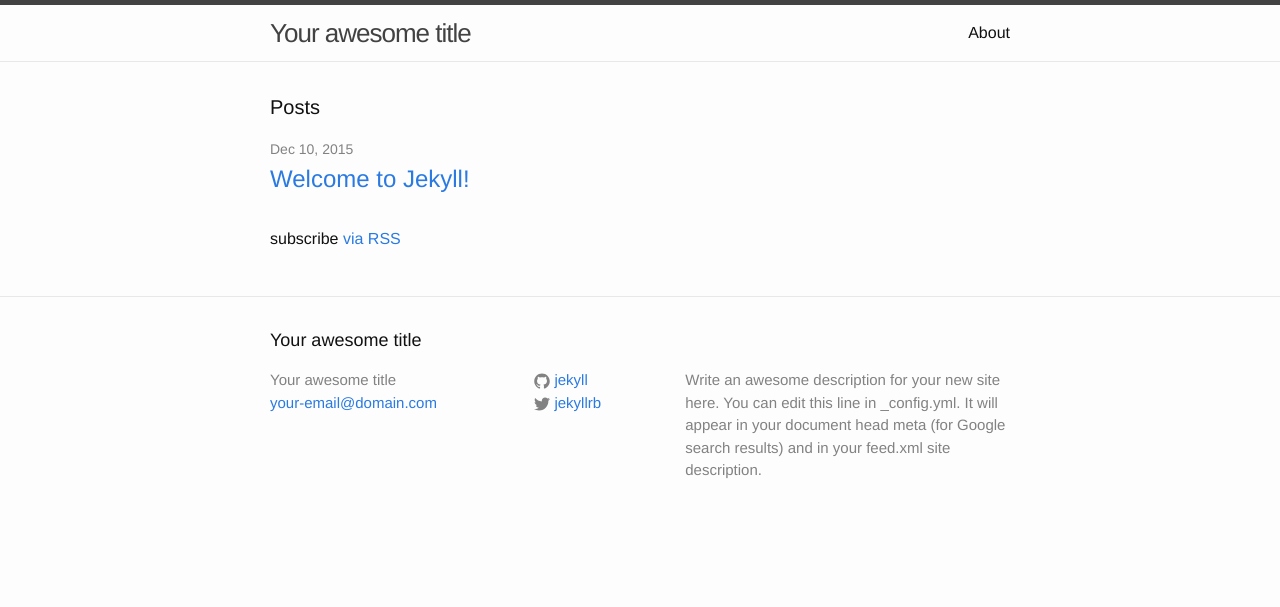
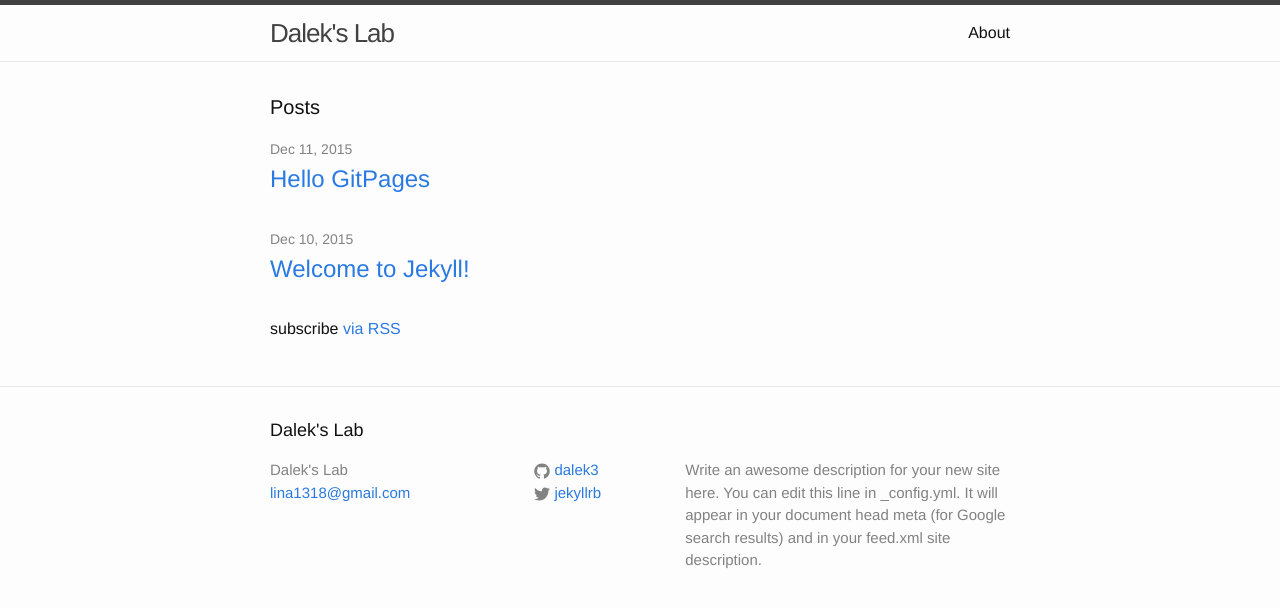
Before and after one commit to dalek3/dalek3.github.io, a Jekyll site: the page built from index.html, in a window 1280 px wide. Shown: the top 607 px of the page. Built offline with Jekyll 4.4.1, drawn with Linux system fonts in a browser that asks for light colours.

Commit message:
hello world

```diff
--- a/_config.yml
+++ b/_config.yml
@@ -6,16 +6,16 @@
 # 'jekyll serve'. If you change this file, please restart the server process.
 
 # Site settings
-title: Your awesome title
-email: your-email@domain.com
+title: Dalek's Lab
+email: lina1318@gmail.com
 description: > # this means to ignore newlines until "baseurl:"
   Write an awesome description for your new site here. You can edit this
   line in _config.yml. It will appear in your document head meta (for
   Google search results) and in your feed.xml site description.
 baseurl: "" # the subpath of your site, e.g. /blog
-url: "http://yourdomain.com" # the base hostname & protocol for your site
+url: "http://dalek3.github.io" # the base hostname & protocol for your site
 twitter_username: jekyllrb
-github_username:  jekyll
+github_username:  dalek3
 
 # Build settings
 markdown: kramdown
--- a/css/main.scss
+++ b/css/main.scss
@@ -6,7 +6,7 @@
 
 
 // Our variables
-$base-font-family: "Helvetica Neue", Helvetica, Arial, sans-serif;
+$base-font-family: "ubuntu mono", "나눔바른고딕", "nanum-barun-gothic", "Helvetica Neue", Helvetica, Arial, sans-serif;
 $base-font-size:   16px;
 $base-font-weight: 400;
 $small-font-size:  $base-font-size * 0.875;
```
Also changed, not shown: _posts/2015-12-11-hello-gitpages.markdown (added, +16 -0 lines).
